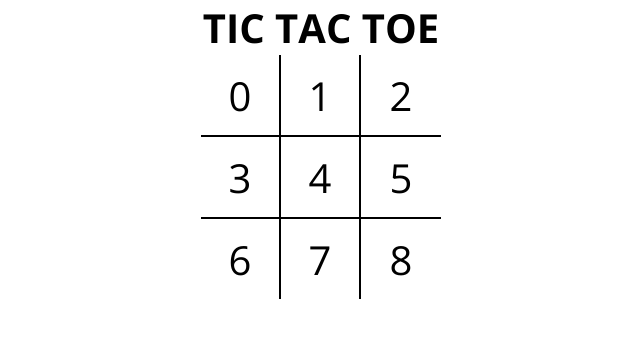
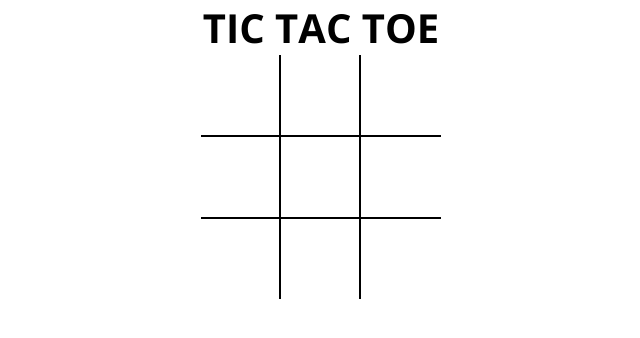
Before and after one commit to chandankrr/tic-tac-toe, a React (Create React App) app: page / in a window 1280 px wide. Shown: the top 338 px of the page, without its empty margins (319-959 px from the left). Built offline with nearby package versions, Linux system fonts and the light colour scheme.

Commit message:
added board state and also react events

```diff
--- a/src/components/Board.jsx
+++ b/src/components/Board.jsx
@@ -1,22 +1,54 @@
+import { useState } from 'react';
 import Square from './Square';
 
 const Board = () => {
+  const [board, setBoard] = useState(Array(9).fill(null));
+  const [isXNext, setIsXNext] = useState(false);
+
+  const handleSquareClick = (position) => {
+    if (board[position]) {
+      return;
+    }
+
+    setBoard((prev) => {
+      return prev.map((square, pos) => {
+        if (pos === position) {
+          return isXNext ? 'X' : 'O';
+        }
+
+        return square;
+      });
+    });
+    setIsXNext((prev) => !prev);
+  };
+
+  const renderSquare = (position) => {
+    return (
+      <Square
+        value={board[position]}
+        onClick={() => {
+          handleSquareClick(position);
+        }}
+      />
+    );
+  };
+
   return (
     <div className="board">
       <div className="board-row">
-        <Square value={0} />
-        <Square value={1} />
-        <Square value={2} />
+        {renderSquare(0)}
+        {renderSquare(1)}
+        {renderSquare(2)}
       </div>
       <div className="board-row">
-        <Square value={3} />
-        <Square value={4} />
-        <Square value={5} />
+        {renderSquare(3)}
+        {renderSquare(4)}
+        {renderSquare(5)}
       </div>
       <div className="board-row">
-        <Square value={6} />
-        <Square value={7} />
-        <Square value={8} />
+        {renderSquare(6)}
+        {renderSquare(7)}
+        {renderSquare(8)}
       </div>
     </div>
   );
--- a/src/components/Square.jsx
+++ b/src/components/Square.jsx
@@ -1,6 +1,6 @@
-const Square = ({ value }) => {
+const Square = ({ value, onClick }) => {
   return (
-    <button type="button" className="square">
+    <button type="button" className="square" onClick={onClick}>
       {value}
     </button>
   );
```
